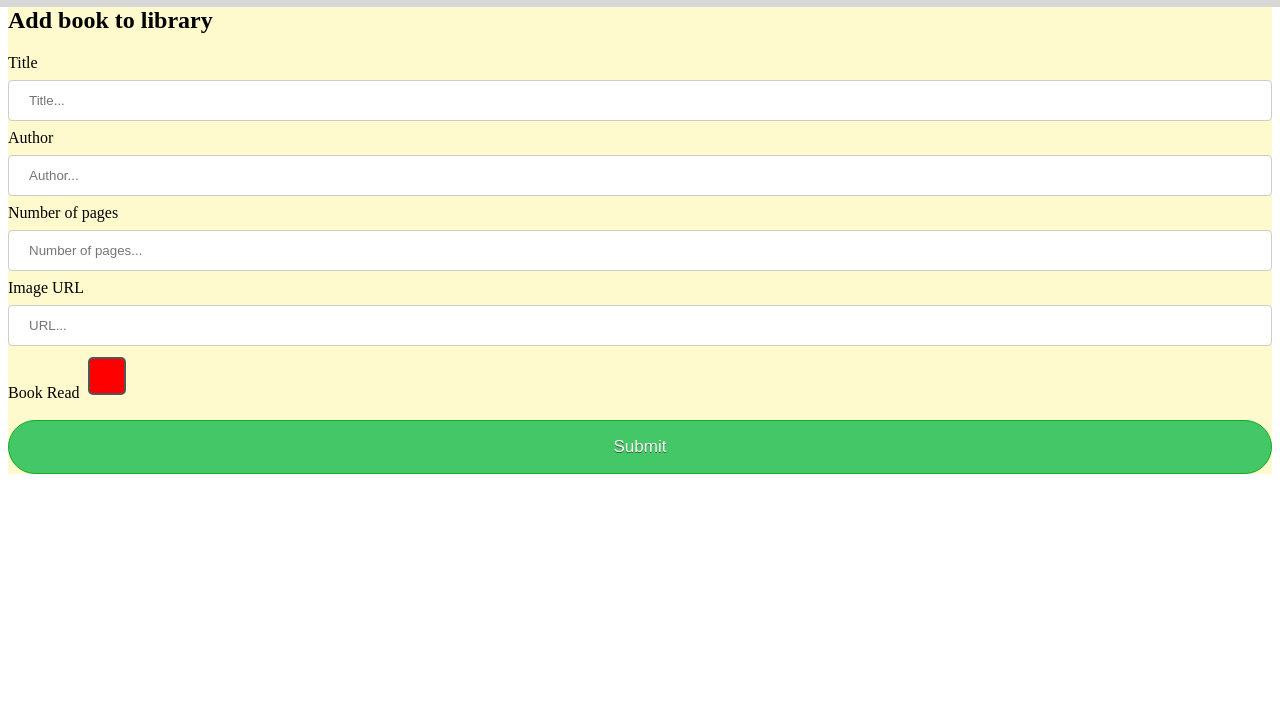
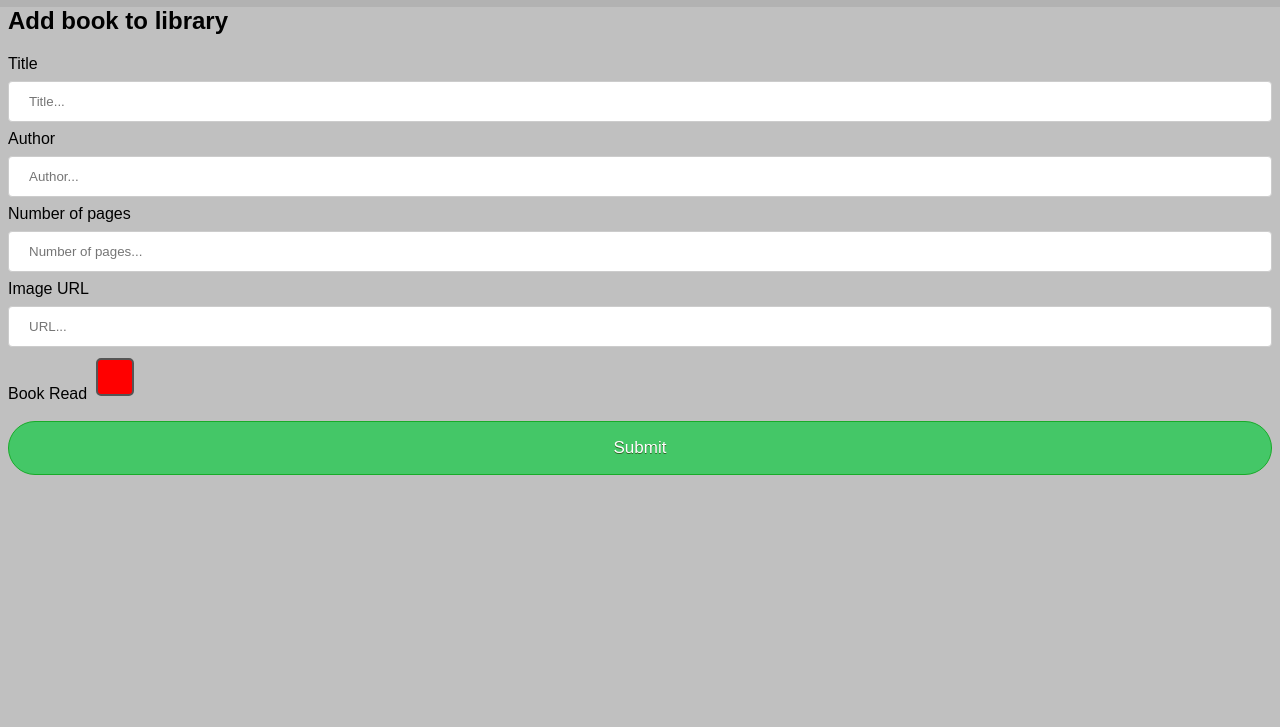
Before and after one commit to jgarne1/BookLibrary, a plain HTML site: page index.html in a window 1280 px wide. Shown: the part 73-800 px from the top of the page. Drawn offline with Linux system fonts and the light colour scheme; no server answers; grey boxes are pictures that could not be loaded.

Commit message:
Update font and colors

```diff
--- a/index.html
+++ b/index.html
@@ -6,7 +6,7 @@
     <title>Library</title>
     <link href="style.css" rel="stylesheet" type="text/css" />
   </head>
-  <body>
+  <body  bgcolor="silver">
       <div class="header"></div><h1>My bookshelf</h1>
     <div>
         <form id="formAddBook" class ="form" backgroundcolor>
--- a/style.css
+++ b/style.css
@@ -1,4 +1,7 @@
 
+body{
+    font-family: fantasy;
+}
 .header{
     opacity:.4;
     background:no-repeat center;
@@ -65,7 +68,7 @@ input[type='checkbox']:hover {
 .form {
     border-width:1px;
     border-color:lawngreen;
-    background-color:lemonchiffon;
+    background-color:;
 }
 
 .bookCard{
```
